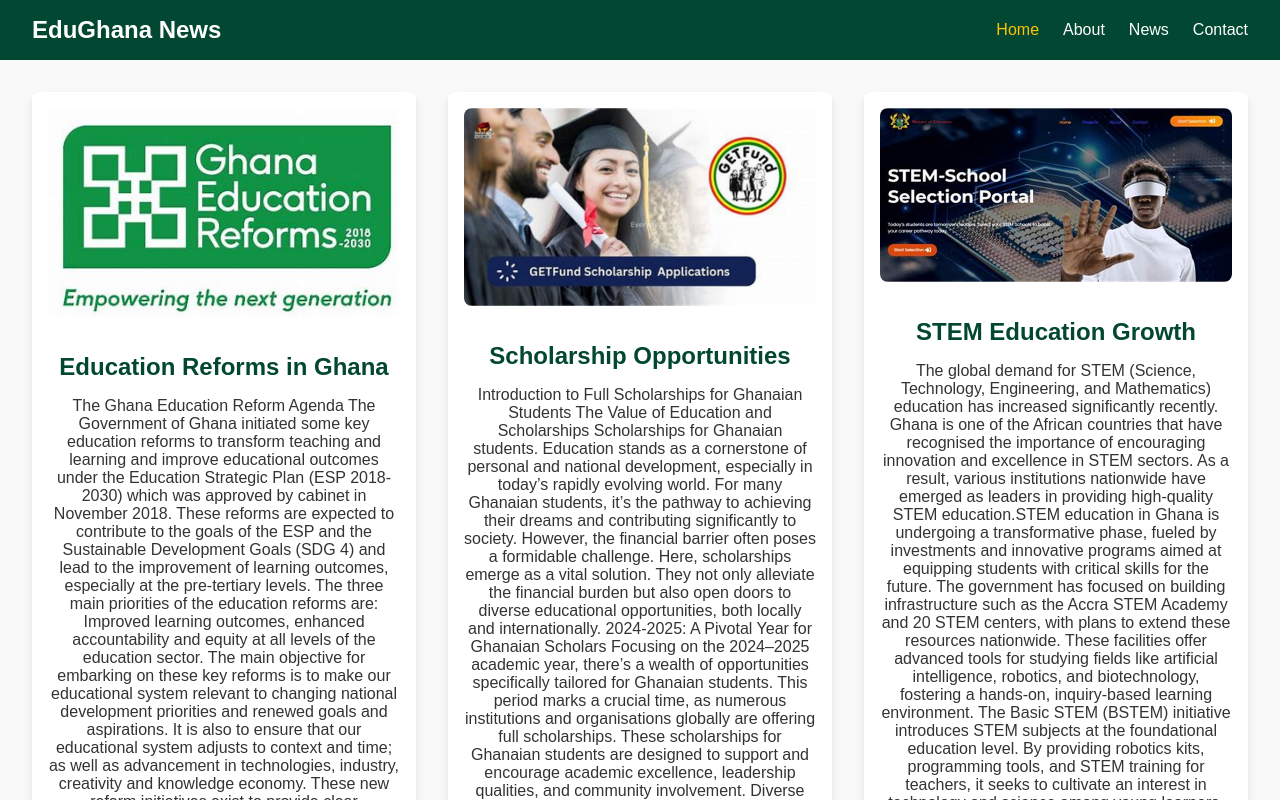
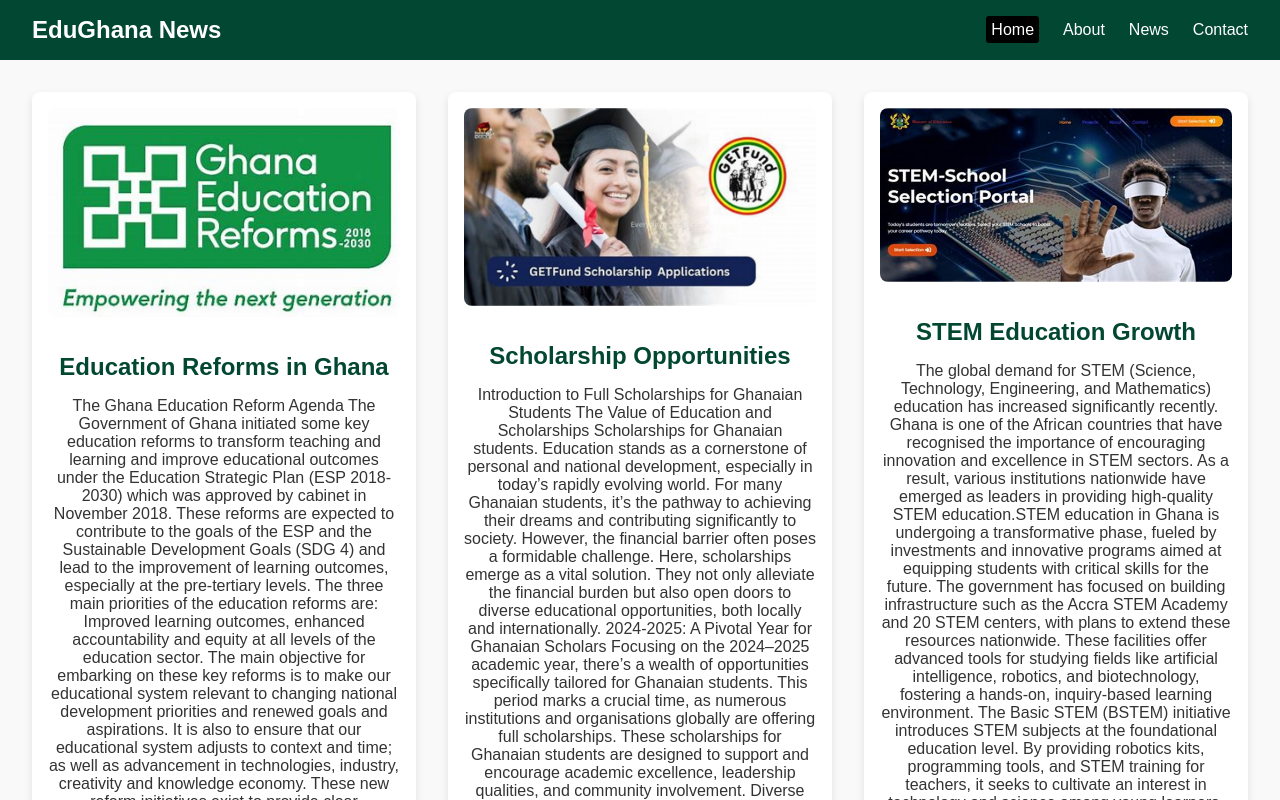
Before and after one commit to Rud000/Education, a plain HTML site: page index.html in a window 1280 px wide. In both pictures the pointer is over the link "Home". Shown: the top 800 px of the page. Drawn offline with Linux system fonts and the light colour scheme.

Commit message:
Add files via upload

```diff
--- a/styles.css
+++ b/styles.css
@@ -38,11 +38,14 @@
     text-decoration: none;
     color: white;
     font-size: 1rem;
-    transition: color 0.3s ease;
+    transition: color 0.3s all;
 }
 
 .nav-links a:hover {
-    color: #ffc107;
+    color: #FFFFFF;
+    background-color:#000000;
+    padding:5px;
+    border-radius:3px;
 }
 
 /* News Section */
```
